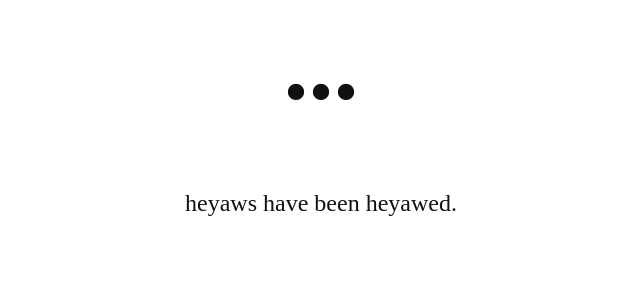
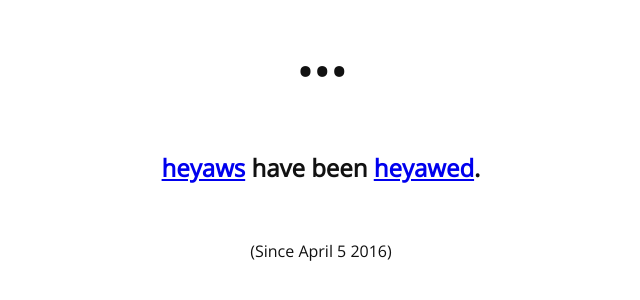
Before and after one commit to icebit/howmanyheyaws, a website: page static/index.html in a window 1280 px wide. Shown: the whole page, without its empty margins (319-959 px from the left). Drawn offline with nearby package versions, Linux system fonts and the light colour scheme; no server answers.

Commit message:
Site updates

```diff
--- a/server.js
+++ b/server.js
@@ -36,6 +36,7 @@ app.get("/add", function(req, res) {
 	// /add?num=x
 	var num = req.param("num");
 	num_heyaws += ~~num;
+	console.log(num + " heyaws recieved");
 	res.sendStatus(0);
 });
 
--- a/static/index.html
+++ b/static/index.html
@@ -1,14 +1,19 @@
 <!--DOCTYPE html-->
 <html>
 	<head>
-		<title>How Many "Heyaw"s?</title>
+		<title>How Many Heyaws Have Benn Heyawed??</title>
 		<link type="text/css" rel="stylesheet" href="main.css">
+		<link rel="icon" type="image/png" href="favicon.png">
+		<link href='https://fonts.googleapis.com/css?family=Open+Sans' rel='stylesheet' type='text/css'>
 	</head>
 	<body>
-		<a href="https://chrome.google.com/webstore/detail/heyaw/cmogbepjcbmcanikemkokmcmpmcahiej?hl=en"><h1 id="counter">...</h1></a>
-		<p>heyaws have been heyawed.</p>
+		<h1 id="counter">...</h1>
+		<h6><a href=https://chrome.google.com/webstore/detail/heyaw/cmogbepjcbmcanikemkokmcmpmcahiej?hl=en>heyaws</a> have been <a href=https://chrome.google.com/webstore/detail/heyaw/cmogbepjcbmcanikemkokmcmpmcahiej?hl=en>heyawed</a>.</h6>
+		<p>(Since April 5 2016)</p>
+
 		<script src="https://code.jquery.com/jquery-1.12.0.min.js"></script>
 		<script>
+			updateNum();
 			var display = document.getElementById("counter");
 			window.setInterval(updateNum, 500);
 			function updateNum() {
--- a/static/main.css
+++ b/static/main.css
@@ -1,13 +1,29 @@
-a {
-	font-size: 50px;
+body {
+	font-family: 'Open Sans', sans-serif;
+}
+
+h1 {
+	font-size: 4em;
 	text-align: center;
 	text-decoration: none;
 	color: #111;
 }
 
-p {
+h6 {
 	font-size: 1.5em;
 	text-align: center;
 	text-decoration: none;
 	color: #111;
 }
+
+a {
+	font-size: 1em;
+	text-align: center;
+}
+
+p {
+	font-size: 1em;
+	text-align: center;
+	text-decoration: none;
+	color: #111;
+}
```
Also changed, not shown: static/favicon.png (added), 1 other file.
